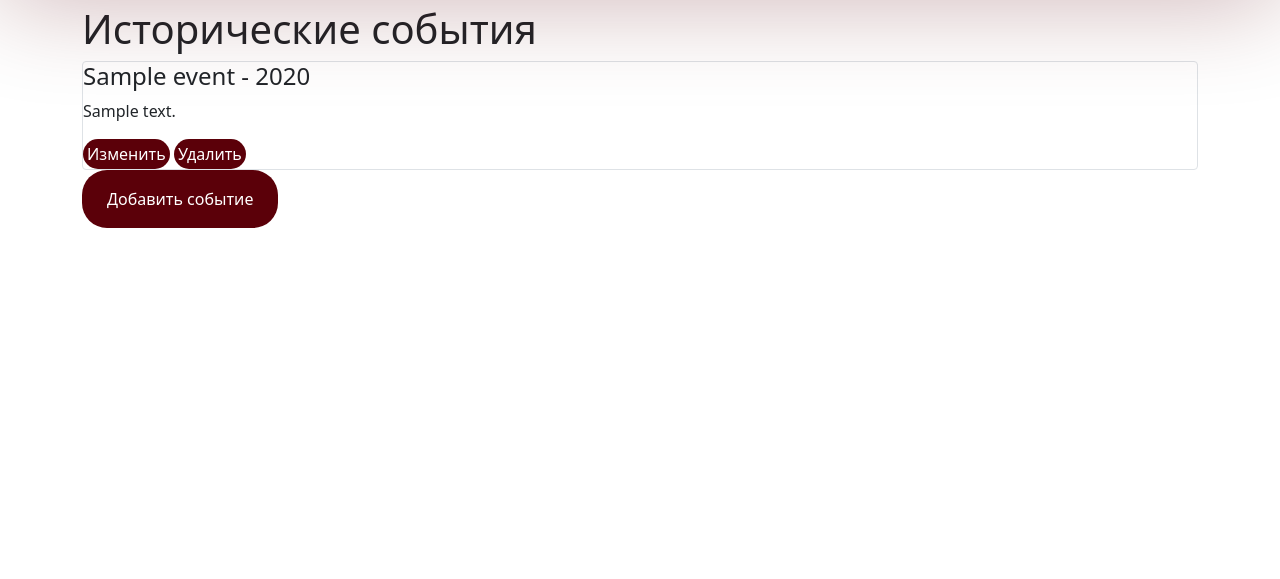
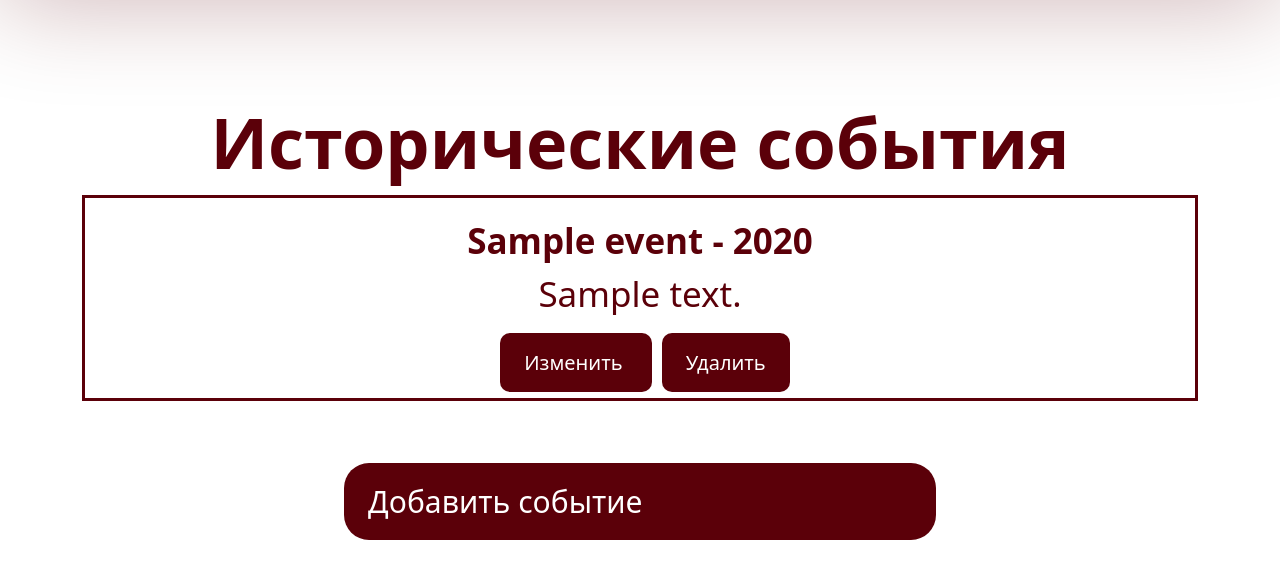
Before and after one commit to egorka5opka/web_school, a Flask app: page /history/events in a window 1280 px wide. Shown: the part 105-684 px from the top of the page. Run offline with Flask 2, Linux system fonts and the light colour scheme; a user stored in the database is signed in; a database or web service that is not in the repository returns one stand-in record (values such as "Sample title"); data that the repository does not hold is empty.

Commit message:
informatics

```diff
--- a/forms/training_form.py
+++ b/forms/training_form.py
@@ -4,5 +4,5 @@ from wtforms.validators import DataRequired
 
 
 class TrainingForm(FlaskForm):
-    year = IntegerField('Год', validators=[DataRequired()])
+    year = IntegerField('Год', validators=[])
     submit = SubmitField('Проверить')
--- a/main.py
+++ b/main.py
@@ -348,11 +348,6 @@ def logout():
     return redirect("/")
 
 
-@app.route('/algebra')
-def algebra_page():
-    return render_template('algebra.html', title='Математика')
-
-
 @app.route('/success')
 def success():
     return 'success'
--- a/static/css/style.css
+++ b/static/css/style.css
@@ -117,12 +117,13 @@ header.header_first {
     background: #5B0009;
     color: #ffffff;
     border-radius: 25px;
+    font-size: 30px;
+
 }
 .button_creators:hover {
     box-shadow: 0px 0px 54px 1px rgba(91, 0, 9, 0.5);
 }
 .heading_creators {
-    width: 450px;
     height: 53px;
     margin-left: auto;
     margin-right: auto;
@@ -207,6 +208,21 @@ header.header_first {
 .table_inf_th, .table_inf_td {
    border: 2px solid #5B0009;
 }
+.button_history {
+    margin-left: 10px;
+    margin-top: 10px;
+    margin-bottom: 20px;
+    padding: 16px 24px;
+    background: #5B0009;
+    color: #ffffff;
+    border-radius: 10px;
+    font-size: 20px;
+    text-decoration: none;
+}
+.button_history:hover {
+    box-shadow: 0px 0px 10px 1px rgba(91, 0, 9, 0.5);
+    color: #ffffff;
+}
 
 main {
     margin-top: 110px;
@@ -262,6 +278,8 @@ form > p {
 .input-field {
     border-radius: 20px;
     background: white;
+    color: #5B0009;
+    font-size: 25px;
     box-shadow: inset 0 0 72px 2px rgba(91, 0, 9, 0.25);
     border: none;
 }
--- a/templates/algebra.html
+++ /dev/null
@@ -1,6 +0,0 @@
-{% extends 'base.html' %}
-{% block content %}
-<div>
-    <a class="btn" href="/"> tilt</a>
-</div>
-{% endblock %}
--- a/templates/history_events.html
+++ b/templates/history_events.html
@@ -1,23 +1,33 @@
 {% extends "base.html" %}
 
 {% block content %}
-    <h1>Исторические события</h1>
+    <p class="heading_creators">
+    Исторические события
+    </p>
     {% if events %}
+    <table class="table_inf">
     {% for item in events%}
-        <div class="col-md6 border rounded">
-            <h4>{{item.event}} - {{item.year}}</h4>
-            <p>
+            <tr>
+                <td class="table_inf_td">
+                    <p style="margin-bottom: 10px, margin-top: 10px">
+                    <p style="font-size: 35px; color: #5B0009">
+                        <b>{{item.event}} - {{item.year}}</b><br>
                         {{item.description}}
                     </p>
-            <a href="/history/event/{{ item.id }}" class="btn item_btn">
+                    <a href="/history/event/{{ item.id }}" class="button_history">
                     Изменить
                     </a>
-            <a href="/history/delete/{{ item.id }}" class="btn item_btn">
+                    <a class="button_history" href="/history/delete/{{ item.id }}">
                     Удалить
                     </a>
-        </div>
+                    </p>
+                </td>
+            </tr>
     {% endfor %}
+    </table>
     {% endif %}
-    <a href="add_event" class="btn"> Добавить событие</a>
+    <p class="button_creators">
+    <a href="add_event" style="color: #ffffff; text-decoration: none;"> Добавить событие</a>
+    </p>
 
 {% endblock %}
```
Also changed, not shown: templates/training.html (+5 -3 lines), templates/training_response.html (+4 -4 lines), db/data.db. Lines whose indentation alone changed are shown as unchanged.
